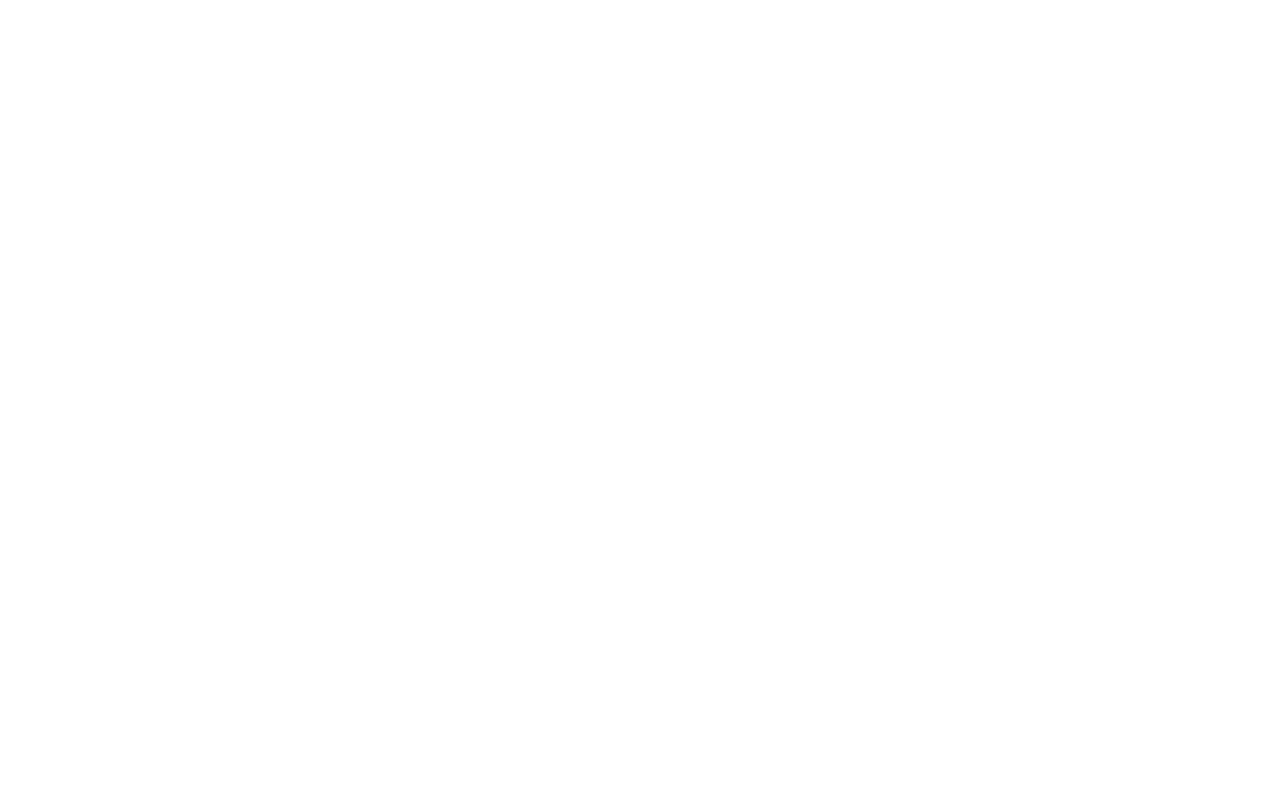
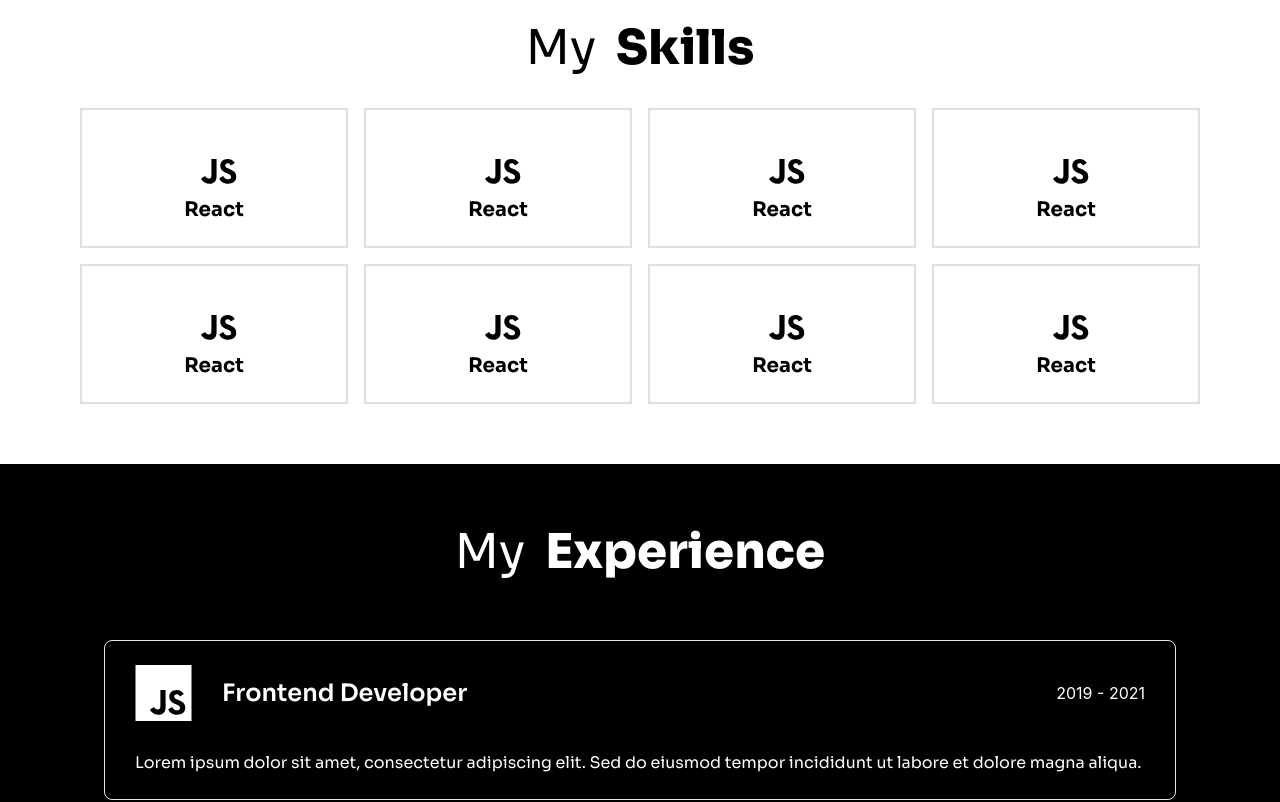
Before and after one commit to graphicstone/portfolio, a React (Vite) app: page / in a window 1280 px wide. Shown: the part 840-1642 px from the top of the page. Before the commit the page ends 800 px from the top, so only its background shows below. Built offline with nearby package versions, Linux system fonts and the light colour scheme.

Commit message:
Skills and Experience section added

```diff
--- a/src/layouts/AppTheme.js
+++ b/src/layouts/AppTheme.js
@@ -123,6 +123,23 @@
           paragraph_p2_bold: 'p',
           paragraph_p2_extra_bold: 'p',
 
+          heading_h4_regular: 'p',
+          heading_h4_medium: 'p',
+          heading_h4_bold: 'p',
+          heading_h4_semi_bold: 'p',
+          heading_h4_extra_bold: 'p',
+
+          heading_h5_regular: 'p',
+          heading_h5_medium: 'p',
+          heading_h5_bold: 'p',
+          heading_h5_extra_bold: 'p',
+
+          heading_h6_regular: 'p',
+          heading_h6_medium: 'p',
+          heading_h6_bold: 'p',
+          heading_h6_semi_bold: 'p',
+          heading_h6_extra_bold: 'p',
+
           nd1: 'p',
           nd2: 'p',
           nd3: 'p',
@@ -211,6 +228,121 @@
     paragraph_p2_extra_bold: {
       fontSize: '16px',
       lineHeight: '24px',
+      letterSpacing: 0,
+      fontFamily: FontsEnum.SORA,
+      fontWeight: 900
+    },
+
+    // heading_h4
+    heading_h4_regular: {
+      fontSize: '24px',
+      lineHeight: '28px',
+      letterSpacing: 0,
+      fontFamily: FontsEnum.SORA,
+      fontWeight: 400
+    },
+
+    heading_h4_medium: {
+      fontSize: '24px',
+      lineHeight: '28px',
+      letterSpacing: 0,
+      fontFamily: FontsEnum.SORA,
+      fontWeight: 500
+    },
+
+    heading_h4_semi_bold: {
+      fontSize: '24px',
+      lineHeight: '28px',
+      letterSpacing: 0,
+      fontFamily: FontsEnum.SORA,
+      fontWeight: 600
+    },
+
+    heading_h4_bold: {
+      fontSize: '24px',
+      lineHeight: '28px',
+      letterSpacing: 0,
+      fontFamily: FontsEnum.SORA,
+      fontWeight: 700
+    },
+
+    heading_h4_extra_bold: {
+      fontSize: '24px',
+      lineHeight: '28px',
+      letterSpacing: 0,
+      fontFamily: FontsEnum.SORA,
+      fontWeight: 900
+    },
+
+    // heading_h5
+    heading_h5_regular: {
+      fontSize: '20px',
+      lineHeight: '24px',
+      letterSpacing: 0,
+      fontFamily: FontsEnum.SORA,
+      fontWeight: 400
+    },
+
+    heading_h5_medium: {
+      fontSize: '20px',
+      lineHeight: '24px',
+      letterSpacing: 0,
+      fontFamily: FontsEnum.SORA,
+      fontWeight: 500
+    },
+
+    heading_h5_bold: {
+      fontSize: '20px',
+      lineHeight: '24px',
+      letterSpacing: 0,
+      fontFamily: FontsEnum.SORA,
+      fontWeight: 700
+    },
+
+    heading_h5_extra_bold: {
+      fontSize: '20px',
+      lineHeight: '24px',
+      letterSpacing: 0,
+      fontFamily: FontsEnum.SORA,
+      fontWeight: 900
+    },
+
+    // heading_h6
+    heading_h6_regular: {
+      fontSize: '16px',
+      lineHeight: '20px',
+      letterSpacing: 0,
+      fontFamily: FontsEnum.SORA,
+      fontWeight: 400
+    },
+
+    heading_h6_medium: {
+      fontSize: '16px',
+      lineHeight: '20px',
+      letterSpacing: 0,
+      fontFamily: FontsEnum.SORA,
+      fontWeight: 500
+    },
+
+    heading_h6_semi_bold: {
+      fontSize: '16px',
+      lineHeight: '20px',
+      letterSpacing: 0,
+      fontFamily: FontsEnum.SORA,
+      fontWeight: 600
+    },
+
+    heading_h6_bold: {
+      fontSize: '16px',
+      lineHeight: '20px',
+      letterSpacing: 0,
+      fontFamily: FontsEnum.SORA,
+      fontWeight: 700
+    },
+
+    heading_h6_extra_bold: {
+      fontSize: '16px',
+      lineHeight: '20px',
       letterSpacing: 0,
       fontFamily: FontsEnum.SORA,
       fontWeight: 900
--- a/src/layouts/landing-page/LandingPage.jsx
+++ b/src/layouts/landing-page/LandingPage.jsx
@@ -2,6 +2,8 @@
 import Box from '@mui/material/Box';
 import HeroSection from './components/hero-section/HeroSection.jsx';
 import Toolbar from './components/toolbar/Toolbar.jsx';
+import SkillsSection from './components/skills-section/SkillsSection.jsx';
+import ExperienceSection from './components/experience-section/ExperienceSection.jsx';
 
 const drawerWidth = 240;
 const navItems = ['About Me', 'Skills', 'Project', 'Contact Me'];
@@ -12,6 +14,8 @@
       <Box sx={{ width: '100%' }}>
         <Toolbar />
         <HeroSection />
+        <SkillsSection />
+        <ExperienceSection />
       </Box>
     </Box>
   );
--- /dev/null
+++ b/src/layouts/landing-page/components/experience-section/ExperienceCard.jsx
@@ -0,0 +1,35 @@
+import Box from '@mui/material/Box';
+import Typography from '@mui/material/Typography';
+import { colorPalette } from '../../../ColorPalette.js';
+
+export default function ExperienceCard({ companyLogo, jobTitle, tenure, description }) {
+  return (
+    <Box
+      id="experience-card"
+      sx={{
+        width: '100%',
+        padding: '24px 30px',
+        display: 'flex',
+        flexDirection: 'column',
+        gap: '30px',
+        border: `1px solid ${colorPalette.light2}`,
+        borderRadius: '8px'
+      }}
+    >
+      <Box sx={{
+        display: 'flex',
+        flexDirection: 'row',
+        gap: '20px',
+        justifyContent: 'space-between',
+        alignItems: 'center'
+      }}>
+        <Box sx={{ display: 'flex', flexDirection: 'row', gap: '30px', alignItems: 'center' }}>
+          {companyLogo}
+          <Typography variant="heading_h4_semi_bold" sx={{ color: 'colors.white' }}>{jobTitle}</Typography>
+        </Box>
+        <Typography variant="heading_h6_semibold" sx={{ color: 'colors.white' }}>{tenure}</Typography>
+      </Box>
+      <Typography variant="paragraph_p2_regular" sx={{ color: 'colors.white' }}>{description}</Typography>
+    </Box>
+  );
+}
--- /dev/null
+++ b/src/layouts/landing-page/components/experience-section/ExperienceSection.jsx
@@ -0,0 +1,30 @@
+import Box from '@mui/material/Box';
+import Typography from '@mui/material/Typography';
+import { experienceSectionStyles } from './ExperienceSectionStyles.js';
+import ExperienceCard from './ExperienceCard.jsx';
+import JavaScript from '../../../../assets/ic_javascript.svg?react';
+
+export default function ExperienceSection() {
+  return (
+    <Box id="experience-section" sx={experienceSectionStyles.experienceSection}>
+      <Box sx={{ display: 'flex', flexDirection: 'row', gap: '20px' }}>
+        <Typography variant="displayText_regular" sx={{ color: 'colors.white' }}>My</Typography>
+        <Typography variant="displayText_extra_bold" sx={{ color: 'colors.white' }}>Experience</Typography>
+      </Box>
+      <Box
+        id="experience-cards"
+        sx={{ width: '100%', padding: '40px 24px', display: 'flex', flexDirection: 'column', gap: '32px' }}
+      >
+        <ExperienceCard
+          companyLogo={<JavaScript />} jobTitle="Frontend Developer" tenure="2019 - 2021"
+          description="Lorem ipsum dolor sit amet, consectetur adipiscing elit. Sed do eiusmod tempor incididunt ut labore et dolore magna aliqua." />
+        <ExperienceCard
+          companyLogo={<JavaScript />} jobTitle="Frontend Developer" tenure="2019 - 2021"
+          description="Lorem ipsum dolor sit amet, consectetur adipiscing elit. Sed do eiusmod tempor incididunt ut labore et dolore magna aliqua." />
+        <ExperienceCard
+          companyLogo={<JavaScript />} jobTitle="Frontend Developer" tenure="2019 - 2021"
+          description="Lorem ipsum dolor sit amet, consectetur adipiscing elit. Sed do eiusmod tempor incididunt ut labore et dolore magna aliqua." />
+      </Box>
+    </Box>
+  );
+}
--- /dev/null
+++ b/src/layouts/landing-page/components/experience-section/ExperienceSectionStyles.js
@@ -0,0 +1,11 @@
+export const experienceSectionStyles = {
+  experienceSection: {
+    width: '100%',
+    padding: '60px 80px',
+    display: 'flex',
+    backgroundColor: 'colors.black',
+    flexDirection: 'column',
+    alignItems: 'center',
+    gap: '20px'
+  }
+};
--- a/src/layouts/landing-page/components/hero-section/HeroSection.jsx
+++ b/src/layouts/landing-page/components/hero-section/HeroSection.jsx
@@ -15,7 +15,7 @@
               Hello I'm
             </Typography>
             <Typography id="hero-title" variant="displayText_extra_bold">
-              Harishiv
+              Harishiv Singh
             </Typography>
           </Box>
           <Box id="position-title" sx={{ display: 'flex', flexDirection: 'row', gap: '16px' }}>
--- /dev/null
+++ b/src/layouts/landing-page/components/skills-section/SkillsBadge.jsx
@@ -0,0 +1,22 @@
+import Box from '@mui/material/Box';
+import Typography from '@mui/material/Typography';
+
+export default function SkillsBadge({ icon, name }) {
+  return (
+    <Box
+      sx={{
+        display: 'flex',
+        flexDirection: 'column',
+        alignItems: 'center',
+        justifyContent: 'center',
+        width: '100%',
+        padding: '24px',
+        border: '2px solid #E0E0E0',
+        gap: '8px'
+      }}
+    >
+      {icon}
+      <Typography variant="heading_h5_bold">{name}</Typography>
+    </Box>
+  );
+}
--- /dev/null
+++ b/src/layouts/landing-page/components/skills-section/SkillsSection.jsx
@@ -0,0 +1,43 @@
+import Box from '@mui/material/Box';
+import Typography from '@mui/material/Typography';
+import { skillsSectionStyles } from './SkillsSectionStyles.js';
+import { Grid } from '@mui/material';
+import SkillsBadge from './SkillsBadge.jsx';
+import JavaScript from '../../../../assets/ic_javascript.svg?react';
+
+export default function SkillsSection() {
+  return (
+    <Box id="skills-section" sx={skillsSectionStyles.skillsSection}>
+      <Box sx={{ display: 'flex', flexDirection: 'row', gap: '20px' }}>
+        <Typography variant="displayText_regular">My</Typography>
+        <Typography variant="displayText_extra_bold">Skills</Typography>
+      </Box>
+      <Grid container spacing={2}>
+        <Grid item xs={6} md={3}>
+          <SkillsBadge name="React" icon={<JavaScript />} />
+        </Grid>
+        <Grid item xs={6} md={3}>
+          <SkillsBadge name="React" icon={<JavaScript />} />
+        </Grid>
+        <Grid item xs={6} md={3}>
+          <SkillsBadge name="React" icon={<JavaScript />} />
+        </Grid>
+        <Grid item xs={6} md={3}>
+          <SkillsBadge name="React" icon={<JavaScript />} />
+        </Grid>
+        <Grid item xs={6} md={3}>
+          <SkillsBadge name="React" icon={<JavaScript />} />
+        </Grid>
+        <Grid item xs={6} md={3}>
+          <SkillsBadge name="React" icon={<JavaScript />} />
+        </Grid>
+        <Grid item xs={6} md={3}>
+          <SkillsBadge name="React" icon={<JavaScript />} />
+        </Grid>
+        <Grid item xs={6} md={3}>
+          <SkillsBadge name="React" icon={<JavaScript />} />
+        </Grid>
+      </Grid>
+    </Box>
+  );
+}
--- /dev/null
+++ b/src/layouts/landing-page/components/skills-section/SkillsSectionStyles.js
@@ -0,0 +1,10 @@
+export const skillsSectionStyles = {
+  skillsSection: {
+    width: '100%',
+    padding: '60px 80px',
+    display: 'flex',
+    flexDirection: 'column',
+    alignItems: 'center',
+    gap: '32px'
+  }
+};
```
